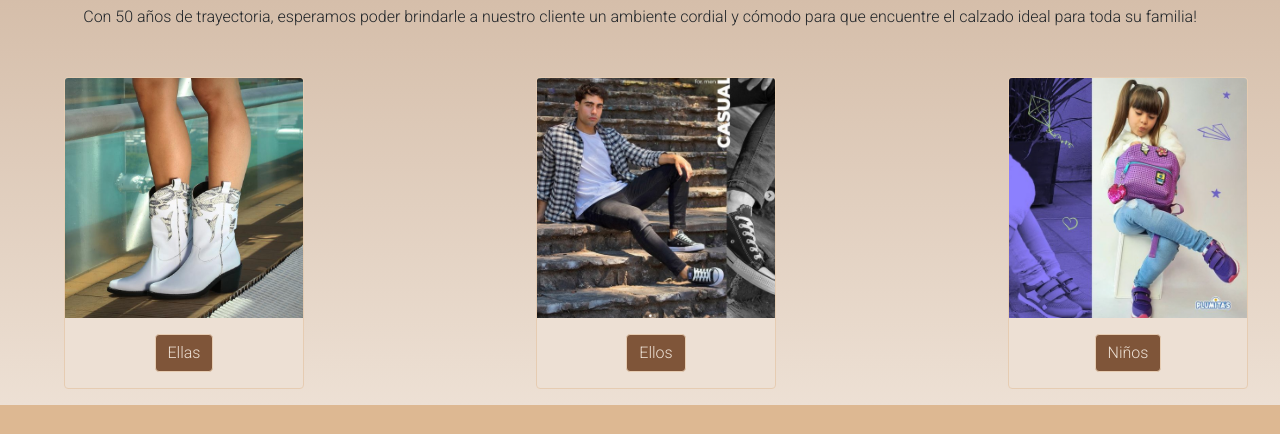
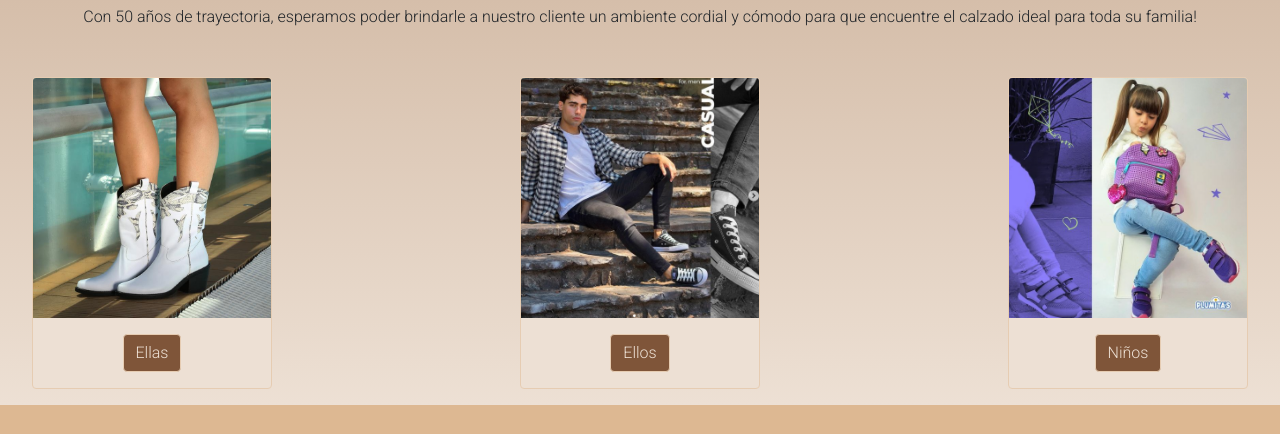
Before and after one commit to SofiaPasquale/Coderhouse, a website: page index.html in a window 1280 px wide. Shown: the part 707-1141 px from the top of the page. Drawn offline with nearby package versions, Linux system fonts and the light colour scheme.

Commit message:
correion

```diff
--- a/scss/_inicio.scss
+++ b/scss/_inicio.scss
@@ -44,10 +44,12 @@ main{
 }
 
 #card_index{
+    display: grid;
     padding: 0 2rem 1rem 2rem;
-    align-items: center;
-    margin-left: 2rem;
+    place-items: center;
+    grid-template-columns: 1fr;
     .card{
+
         margin-top: 1rem;
         align-items: center;
         border: 1px $color1 solid;
```
Also changed, not shown: css/style.css, 1 other file.
